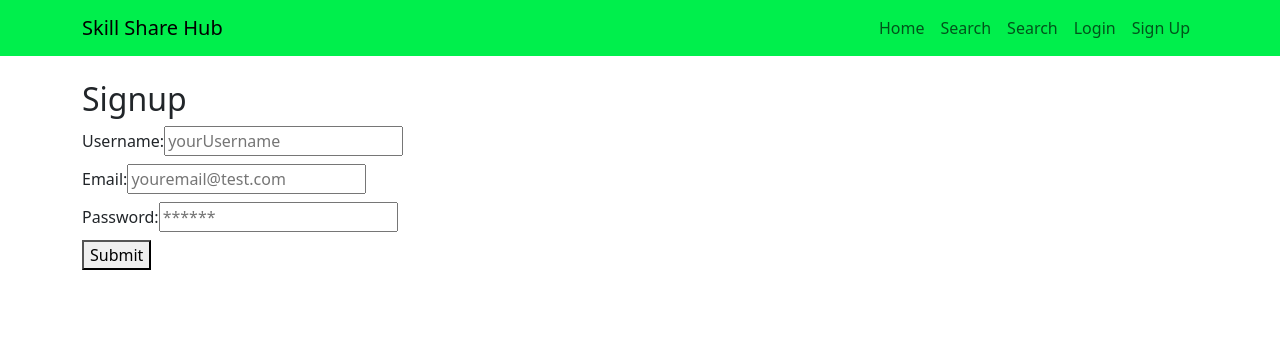
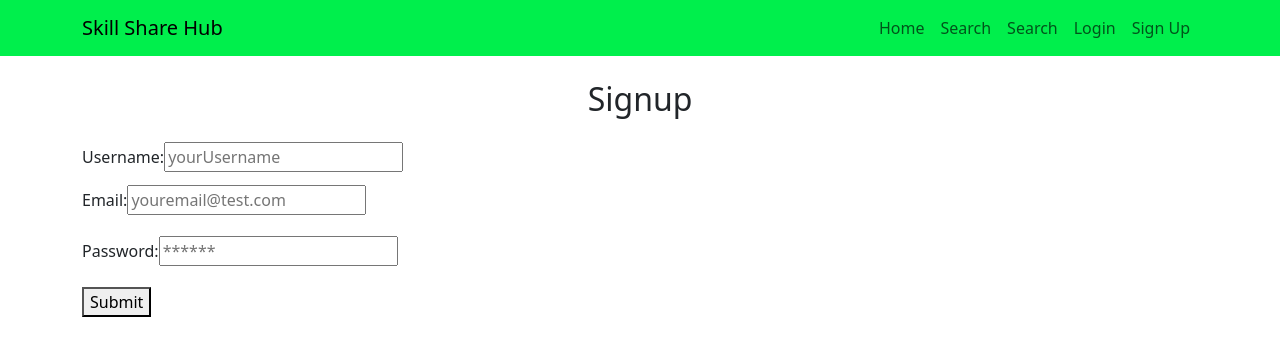
Before and after one commit to UCBX-2024-Team-Wombat/Final-Project, a React (Vite) app in the folder client/: page /signup in a window 1280 px wide. Shown: the top 356 px of the page. Built offline with nearby package versions, Linux system fonts and the light colour scheme.

Commit message:
added bootstrap classes to fields

```diff
--- a/client/src/pages/Login/Login.jsx
+++ b/client/src/pages/Login/Login.jsx
@@ -30,10 +30,10 @@ function Login() {
 
   return (
     <>
-      <h2>Login</h2>
+      <h2 className="text-center my-4">Login</h2>
       <form onSubmit={handleFormSubmit}>
-        <div className="flex-row space-between my-2">
-          <label htmlFor="email">Email address:</label>
+        <div className="mb-3">
+          <label htmlFor="email" className="form-label">Email address:</label>
           <input
             placeholder="youremail@test.com"
             name="email"
@@ -42,8 +42,8 @@ function Login() {
             onChange={handleChange}
           />
         </div>
-        <div className="flex-row space-between my-2">
-          <label htmlFor="pwd">Password:</label>
+        <div className="mb-3">
+          <label htmlFor="pwd" className="form-label">Password:</label>
           <input
             placeholder="******"
             name="password"
--- a/client/src/pages/Signup/Signup.jsx
+++ b/client/src/pages/Signup/Signup.jsx
@@ -34,10 +34,10 @@ function Signup() {
 
   return (
     <>
-      <h2>Signup</h2>
+      <h2 className="text-center my-4">Signup</h2>
       <form onSubmit={handleFormSubmit}>
         <div className="flex-row space-between my-2">
-          <label htmlFor="username">Username:</label>
+          <label htmlFor="username" className="form-label">Username:</label>
           <input
             placeholder="yourUsername"
             name="username"
@@ -45,8 +45,8 @@ function Signup() {
             onChange={handleChange}
           />
         </div>
-        <div className="flex-row space-between my-2">
-          <label htmlFor="email">Email:</label>
+        <div className="mb-3">
+          <label htmlFor="email" className="form-label">Email:</label>
           <input
             placeholder="youremail@test.com"
             name="email"
@@ -55,8 +55,8 @@ function Signup() {
             onChange={handleChange}
           />
         </div>
-        <div className="flex-row space-between my-2">
-          <label htmlFor="pwd">Password:</label>
+        <div className="mb-3">
+          <label htmlFor="pwd" className="form-label">Password:</label>
           <input
             placeholder="******"
             name="password"
```
